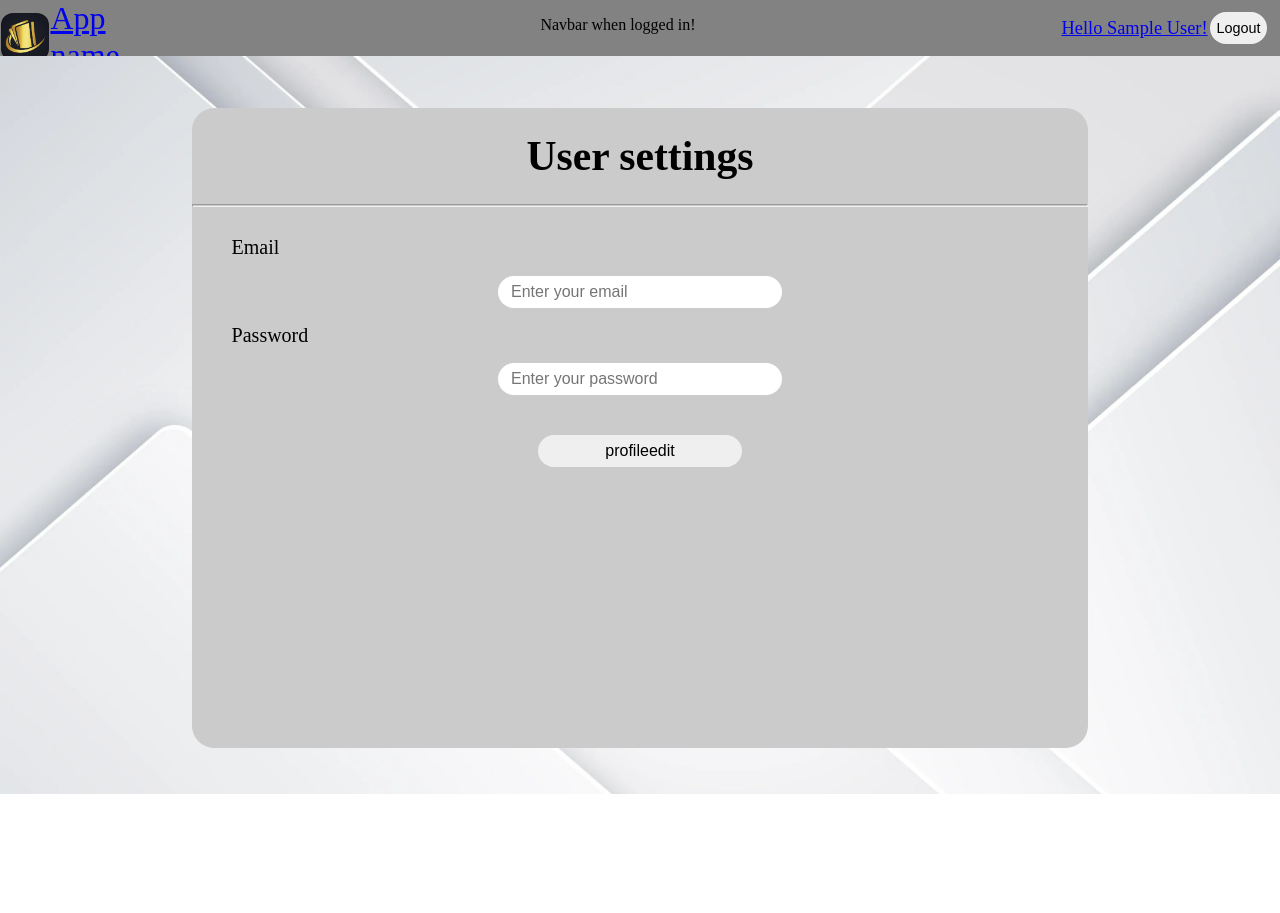
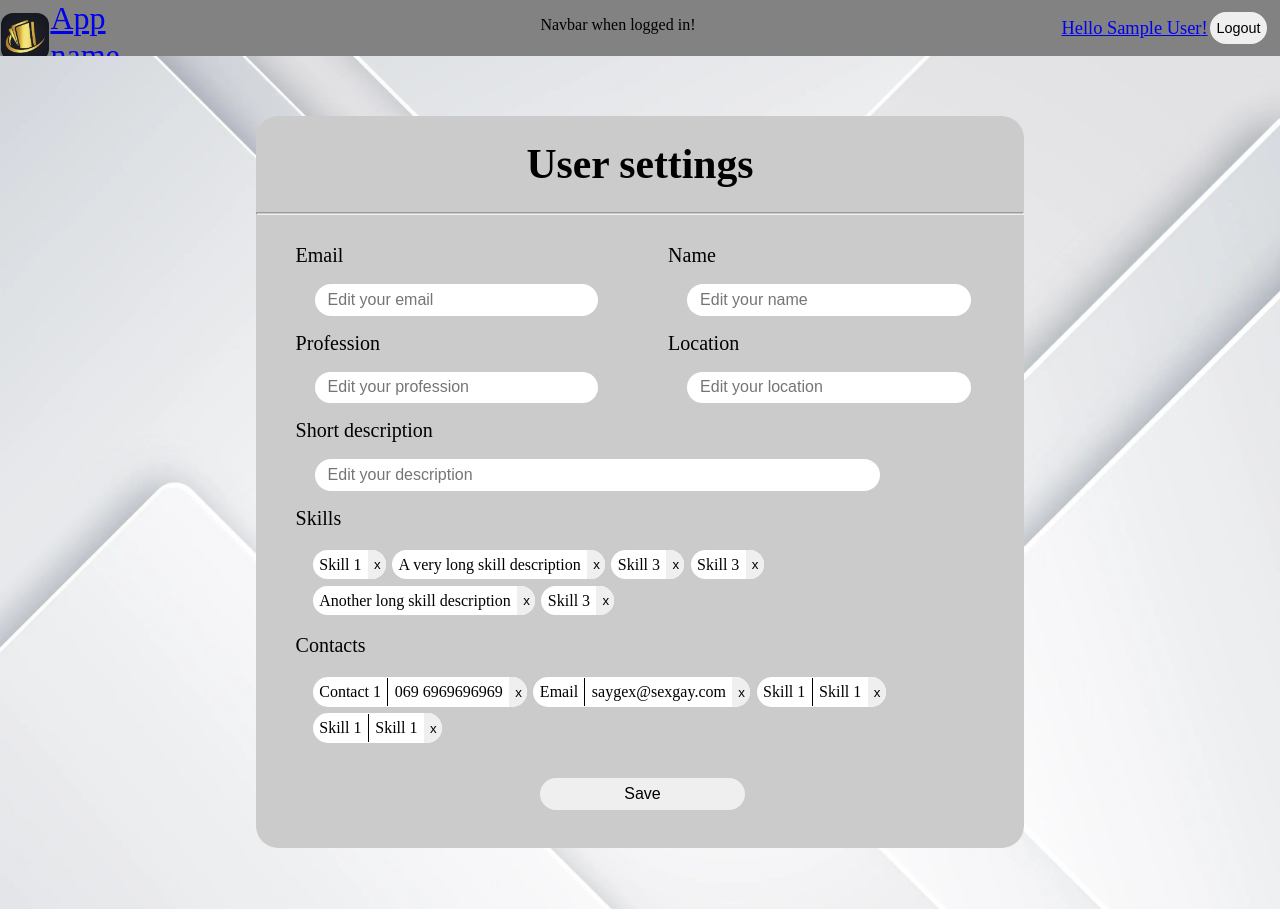
Before and after one commit to Marky303/HeQuanTriCSDL, a React (Vite) app in the folder frontend/: page /profileedit in a window 1280 px wide. Before the commit the page ends 800 px from the top, so only its background shows below. Built offline with nearby package versions, Linux system fonts and the light colour scheme; no server answers; sample sign-in values are in the browser's storage.

Commit message:
added user profile edit graphics

```diff
--- a/frontend/src/pages/userprofile/ProfileEdit.jsx
+++ b/frontend/src/pages/userprofile/ProfileEdit.jsx
@@ -22,22 +22,130 @@ const ProfileEdit = () => {
         <hr className="profileedit-form-line"></hr>
         <form className="profileedit-form" onSubmit={console.log("submitted")}>
           <fieldset className="form-disabled">
+            <div className="profileedit-fields-twocolumn">
+              <div className="form-spec-wrapper">
                 <p className="form-spec">Email</p>
                 <input
-              className="form-input"
+                  className="profileedit-form-input"
                   type="text"
                   name="email"
-              placeholder="Enter your email"
+                  placeholder="Edit your email"
                 />
-            <p className="form-spec">Password</p>
+              </div>
+              <div className="form-spec-wrapper">
+                <p className="form-spec">Name</p>
                 <input
-              className="form-input"
-              type="password"
-              name="password"
-              placeholder="Enter your password"
+                  className="profileedit-form-input"
+                  type="text"
+                  name="name"
+                  placeholder="Edit your name"
                 />
+              </div>
+              <div className="form-spec-wrapper">
+                <p className="form-spec">Profession</p>
+                <input
+                  className="profileedit-form-input"
+                  type="text"
+                  name="email"
+                  placeholder="Edit your profession"
+                />
+              </div>
+              <div className="form-spec-wrapper">
+                <p className="form-spec">Location</p>
+                <input
+                  className="profileedit-form-input"
+                  type="text"
+                  name="email"
+                  placeholder="Edit your location"
+                />
+              </div>
+            </div>
+            <div className="form-spec-wrapper">
+              <p className="form-spec">Short description</p>
+              <input
+                className="profileedit-form-input-desc"
+                type="text"
+                name="email"
+                placeholder="Edit your description"
+              />
+            </div>
+            <div className="userskill-cont">
+              <p className="form-spec">Skills</p>
+              <div className="userskill-list-cont">
+
+                <div className="userskill-content">
+                  <p className="userskill-text">Skill 1</p>
+                  <button className="userskill-delete-btn">x</button>
+                </div>
+
+                <div className="userskill-content">
+                  <p className="userskill-text">A very long skill description</p>
+                  <button className="userskill-delete-btn">x</button>
+                </div>
+
+                <div className="userskill-content">
+                  <p className="userskill-text">Skill 3</p>
+                  <button className="userskill-delete-btn">x</button>
+                </div>
+
+                <div className="userskill-content">
+                  <p className="userskill-text">Skill 3</p>
+                  <button className="userskill-delete-btn">x</button>
+                </div>
+
+                <div className="userskill-content">
+                  <p className="userskill-text">Another long skill description</p>
+                  <button className="userskill-delete-btn">x</button>
+                </div>
+
+                <div className="userskill-content">
+                  <p className="userskill-text">Skill 3</p>
+                  <button className="userskill-delete-btn">x</button>
+                </div>
+
+
+
+              </div>
+            </div>
+            <div className="usercontact-cont">
+              <p className="form-spec">Contacts</p>
+              <div className="usercontact-list-cont">
+
+                <div className="usercontact-content">
+                  <p className="usercontact-text">Contact 1</p>
+                  <p className="vl"></p>
+                  <p className="usercontact-text">069 6969696969</p>
+                  <button className="usercontact-delete-btn">x</button>
+                </div>
+
+                <div className="usercontact-content">
+                <p className="usercontact-text">Email</p>
+                  <p className="vl"></p>
+                  <p className="usercontact-text">saygex@sexgay.com</p>
+                  <button className="usercontact-delete-btn">x</button>
+                </div>
+
+                <div className="usercontact-content">
+                <p className="usercontact-text">Skill 1</p>
+                  <p className="vl"></p>
+                  <p className="usercontact-text">Skill 1</p>
+                  <button className="usercontact-delete-btn">x</button>
+                </div>
+
+                <div className="usercontact-content">
+                <p className="usercontact-text">Skill 1</p>
+                  <p className="vl"></p>
+                  <p className="usercontact-text">Skill 1</p>
+                  <button className="usercontact-delete-btn">x</button>
+                </div>
+
+
+
+
+              </div>
+            </div>
             <button className="profileedit-submit-btn" type="submit">
-              profileedit
+              Save
             </button>
           </fieldset>
         </form>
--- a/frontend/src/pagestyles/ProfileEdit.css
+++ b/frontend/src/pagestyles/ProfileEdit.css
@@ -9,14 +9,14 @@
 
     position: absolute;
     background-color: rgb(203, 203, 203);
-    width: 70dvw;
-    height: 80dvh;
+    width: 60dvw;
+    height: auto;
     border-radius: 2.8dvh
 }
 
 .profileedit-bg {
     width: 100%;
-    height: 92.2dvh;
+    height: auto;
 }
 
 .profileedit-form-prompt {
@@ -42,6 +42,12 @@
 
 .profileedit-form {
     display: grid;
+    padding-bottom: 3.5dvh;
+}
+
+.profileedit-fields-twocolumn {
+    display: grid;
+    grid-template-columns: 1fr 1fr;
 }
 
 .form-spec {
@@ -51,22 +57,149 @@
     margin-bottom: 2.1dvh;
 }
 
-.form-input {
+.profileedit-form-input {
     font-size: 2dvh;
     height: 3.7dvh;
     width: 21dvw;
     border-radius: 3.5dvh;
-    margin-left: auto;
-    margin-right: auto;
+    margin-left: 3.5dvw;
     margin-bottom: 2dvh;
     padding-left: 1dvw;
     border: none;
     transition: opacity 0.15s;
 }
 
-.form-input:hover {
+.profileedit-form-input:hover {
     opacity: 0.65;
 }
+
+.profileedit-form-input-desc {
+    font-size: 2dvh;
+    height: 3.7dvh;
+    width: 43dvw;
+    border-radius: 3.5dvh;
+    margin-left: 3.5dvw;
+    margin-bottom: 2dvh;
+    padding-left: 1dvw;
+    border: none;
+    transition: opacity 0.15s;
+}
+
+.profileedit-form-input-desc:hover {
+    opacity: 0.65;
+}
+
+.userskill-list-cont {
+    margin-bottom: 2dvh;
+    margin-left: 3.1dvw;
+    margin-right: 3.1dvw;
+    display: flex;
+    flex-direction: row;
+    flex-wrap: wrap;
+    width: 52dvw;
+}
+
+.userskill-content {
+    display: grid;
+    display: flex;
+    flex-direction: row;
+    background-color: rgb(255, 255, 255);
+    height: 3.7dvh;
+    width: auto;
+    border-radius: 2.8dvh;
+    margin: 0.4dvh;
+    transition: opacity 0.15s;
+}
+
+.userskill-content:hover {
+    opacity: 0.65;
+}
+
+.userskill-delete-btn {
+    width: 1.4dvw;
+    border-radius: 0px 3.5dvh 3.5dvh 0px;
+    border: none;
+}
+
+.userskill-delete-btn:hover {
+    border: solid;
+    border: 0.8dvh;
+    background-color: rgb(165, 165, 165);
+}
+
+.userskill-delete-btn:active {
+    opacity: 0.5;
+    background-color: rgb(133, 133, 133);
+}
+
+.userskill-text {
+    text-align: center;
+    font-size: 2dvh;
+    margin: 0px;
+    margin-top: 0.75dvh;
+    padding-left: 0.5dvw;
+    padding-right: 0.5dvw;
+}
+
+
+.usercontact-list-cont {
+    margin-left: 3.1dvw;
+    margin-right: 3.1dvw;
+    display: flex;
+    flex-direction: row;
+    flex-wrap: wrap;
+    width: 52dvw;
+}
+
+.usercontact-content {
+    display: grid;
+    display: flex;
+    flex-direction: row;
+    background-color: rgb(255, 255, 255);
+    height: 3.7dvh;
+    width: auto;
+    border-radius: 2.8dvh;
+    margin: 0.4dvh;
+    transition: opacity 0.15s;
+}
+
+.usercontact-content:hover {
+    opacity: 0.65;
+}
+
+.usercontact-delete-btn {
+    width: 1.4dvw;
+    border-radius: 0px 3.5dvh 3.5dvh 0px;
+    border: none;
+}
+
+.usercontact-delete-btn:hover {
+    border: solid;
+    border: 0.8dvh;
+    background-color: rgb(165, 165, 165);
+}
+
+.usercontact-delete-btn:active {
+    opacity: 0.5;
+    background-color: rgb(133, 133, 133);
+}
+
+.usercontact-text {
+    text-align: center;
+    font-size: 2dvh;
+    margin: 0px;
+    margin-top: 0.75dvh;
+    padding-left: 0.5dvw;
+    padding-right: 0.5dvw;
+}
+
+.vl {
+    margin: 0px;
+    margin-top: 0.1dvh;
+    margin-bottom: 0.1dvh;
+    border-left: 0.08dvw solid rgb(0, 0, 0);
+    height: auto;
+  }
 
 .profileedit-submit-btn {
     font-size: 2dvh;
@@ -74,7 +207,7 @@
     width: 16dvw;
     margin-left: auto;
     margin-right: auto;
-    margin-top: 3dvh;
+    margin-top: 4dvh;
     border-radius: 4dvh;
     border: none;
     cursor: pointer;
```
Also changed, not shown: 1 other file (tests, documents, lock files or other folders). Lines whose indentation alone changed are shown as unchanged.
